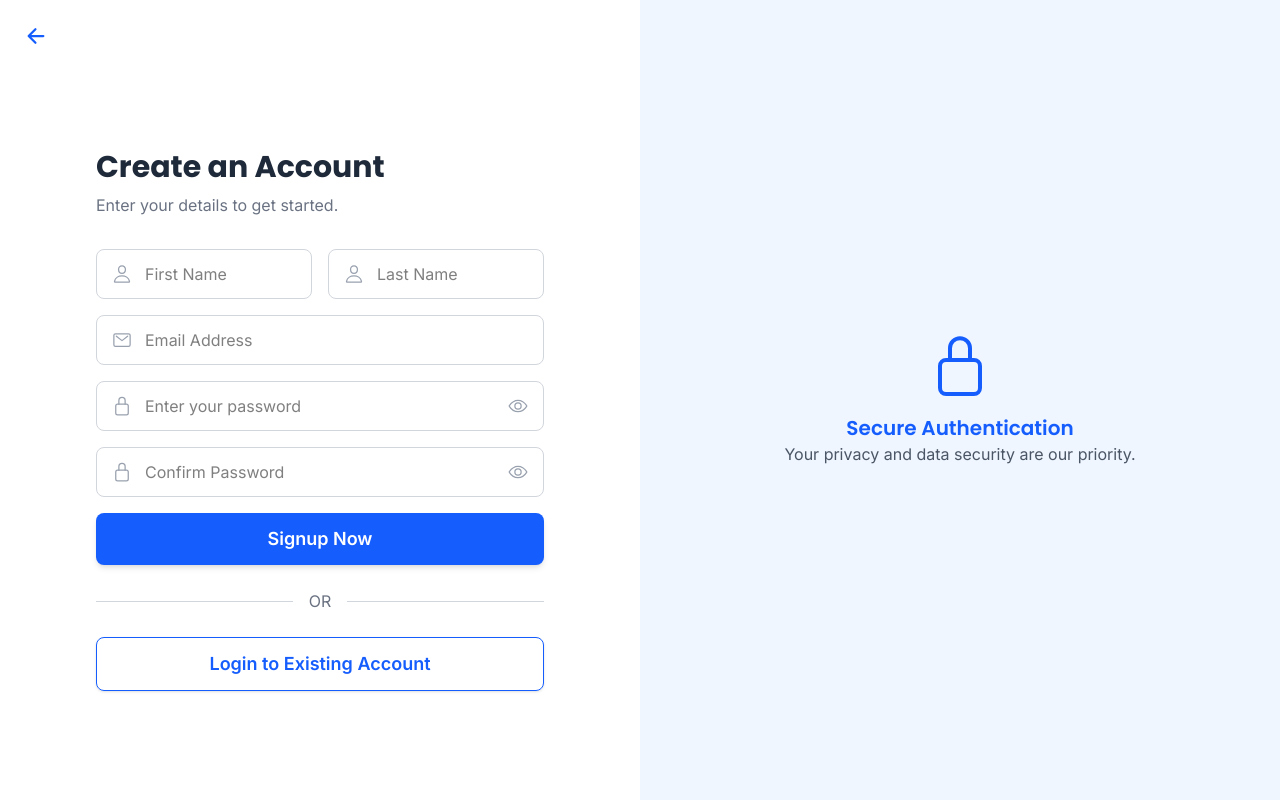
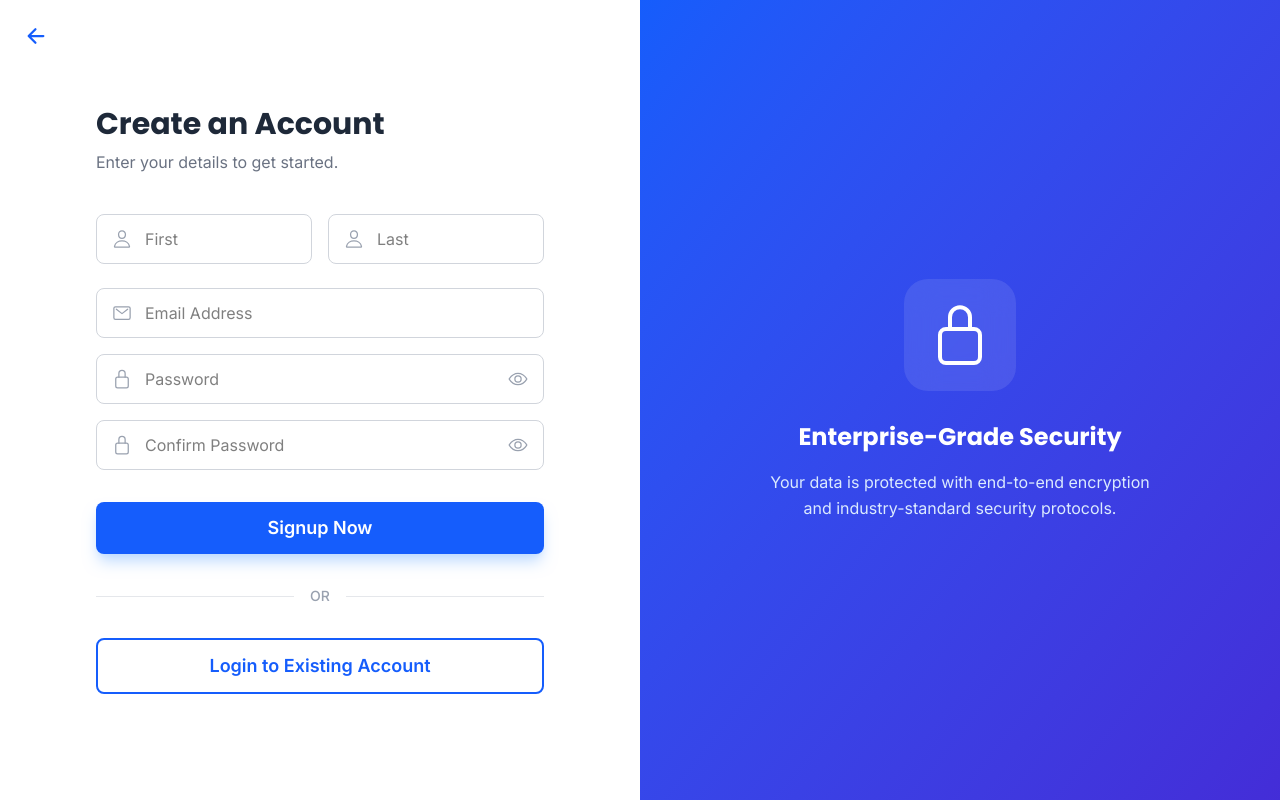
Before and after one commit to MiniduOshan/WorkPro, a React (Vite) app in the folder frontend/: page /signup in a window 1280 px wide. Built offline with nearby package versions, Linux system fonts and the light colour scheme; no server answers.

Commit message:
redirection fixed

```diff
--- a/frontend/src/pages/Auth.jsx
+++ b/frontend/src/pages/Auth.jsx
@@ -8,9 +8,8 @@ import {
   IoEyeOutline,
   IoEyeOffOutline
 } from 'react-icons/io5';
-import api from '../api/axios'; // Axios instance
+import api from '../api/axios';
 
-// AuthInput with Show/Hide password toggle
 const AuthInput = ({ name, placeholder, type = 'text', icon: Icon, formData, handleChange }) => {
   const [showPassword, setShowPassword] = useState(false);
   const inputType = type === 'password' && showPassword ? 'text' : type;
@@ -24,12 +23,12 @@ const AuthInput = ({ name, placeholder, type = 'text', icon: Icon, formData, han
         value={formData[name] || ''}
         onChange={handleChange}
         required={name !== 'firstName' && name !== 'lastName'}
-        className="w-full py-3 pl-12 pr-12 border border-gray-300 rounded-lg focus:ring-blue-600 focus:border-blue-600"
+        className="w-full py-3 pl-12 pr-12 border border-gray-300 rounded-lg focus:ring-blue-600 focus:border-blue-600 outline-none transition-all"
       />
       <Icon className="absolute left-4 top-1/2 transform -translate-y-1/2 text-gray-400 w-5 h-5" />
       {type === 'password' && (
         <div
-          className="absolute right-4 top-1/2 transform -translate-y-1/2 text-gray-400 cursor-pointer"
+          className="absolute right-4 top-1/2 transform -translate-y-1/2 text-gray-400 cursor-pointer hover:text-blue-600"
           onClick={() => setShowPassword(!showPassword)}
         >
           {showPassword ? <IoEyeOffOutline className="w-5 h-5" /> : <IoEyeOutline className="w-5 h-5" />}
@@ -65,26 +64,31 @@ const Auth = ({ type }) => {
       return;
     }
 
-    // Backend routes expect /api/users/...
     const endpoint = isLogin ? '/api/users/login' : '/api/users/signup';
 
     try {
       const { data } = await api.post(endpoint, formData);
 
-      localStorage.setItem('token', data.token); // Save token
-
-      // Store user profile if available
+      // 1. Save critical auth data
+      localStorage.setItem('token', data.token);
       if (data.user) {
         localStorage.setItem('userProfile', JSON.stringify(data.user));
       }
 
-      // Check if user is super admin and redirect accordingly
+      // 2. Redirect Super Admins
       if (data.user?.isSuperAdmin) {
         navigate('/dashboard/super-admin');
         return;
       }
 
-      // Check if user has multiple companies
+      // 3. Handle Employee Redirection
+      // Check for 'employee' role specifically
+      if (data.user?.role === 'employee') {
+        navigate('/dashboard/employee');
+        return;
+      }
+
+      // 4. Handle Manager/Owner Redirection
       if (isLogin) {
         try {
           const { data: companiesData } = await api.get('/api/companies/my-companies', {
@@ -92,67 +96,74 @@ const Auth = ({ type }) => {
           });
 
           if (companiesData.companies && companiesData.companies.length > 1) {
-            // User has multiple companies - show company selection
-            navigate('/select-company', { state: { companies: companiesData.companies, defaultCompany: companiesData.defaultCompany } });
+            // Select screen for users with multiple companies
+            navigate('/select-company', {
+              state: {
+                companies: companiesData.companies,
+                defaultCompany: companiesData.defaultCompany
+              }
+            });
           } else if (companiesData.companies && companiesData.companies.length === 1) {
-            // User has one company - set it and navigate
+            // Auto-select the only company and go to manager dashboard
             localStorage.setItem('companyId', companiesData.companies[0]._id);
-            navigate('/dashboard');
+            navigate('/dashboard/manager');
           } else {
-            // No companies - show company creation flow
-            navigate('/dashboard?create-company=true');
+            // Manager logged in but has no company yet
+            navigate('/dashboard/manager?first-time=true');
           }
         } catch (err) {
-          console.error('Failed to fetch companies:', err);
-          navigate('/dashboard');
+          console.error('Company fetch failed, defaulting to manager dashboard:', err);
+          navigate('/dashboard/manager');
         }
       } else {
-        // New signup - go directly to manager dashboard
+        // 5. New Manager Signup
+        // Redirect to manager dashboard with the 'create company' modal trigger
         navigate('/dashboard/manager?first-time=true');
       }
+
     } catch (err) {
-      console.error('Login error:', err);
-      console.error('Error response:', err.response);
-      console.error('Error request:', err.request);
-      const errorMessage = err.response?.data?.message || err.message || 'Network Error';
-      setError(`Authentication failed: ${errorMessage}`);
+      const errorMessage = err.response?.data?.message || 'Authentication failed. Please try again.';
+      setError(errorMessage);
     }
   };
 
   return (
     <div className="min-h-screen flex">
+      {/* Left Section: Form */}
       <div className="w-full md:w-1/2 flex items-center justify-center p-8 bg-white relative">
         <div className="w-full max-w-md">
-          <Link to="/" className="absolute top-4 left-4 p-2 rounded-full text-blue-600 hover:bg-gray-100">
+          <Link to="/" className="absolute top-4 left-4 p-2 rounded-full text-blue-600 hover:bg-blue-50 transition-colors">
             <IoArrowBackOutline className="w-6 h-6" />
           </Link>
 
-          <h1 className="text-3xl font-bold text-gray-800 mt-10 mb-2">
-            {isLogin ? 'Welcome Back!' : 'Create an Account'}
-          </h1>
-          <p className="text-gray-500 mb-8">
-            {isLogin ? 'Sign in to access your dashboard.' : 'Enter your details to get started.'}
-          </p>
+          <div className="mb-10">
+            <h1 className="text-3xl font-bold text-gray-800 mb-2">
+              {isLogin ? 'Welcome Back!' : 'Create an Account'}
+            </h1>
+            <p className="text-gray-500">
+              {isLogin ? 'Sign in to access your dashboard.' : 'Enter your details to get started.'}
+            </p>
+          </div>
 
           {error && (
-            <div className="p-3 mb-4 text-sm text-red-700 bg-red-100 rounded-lg" role="alert">
+            <div className="p-4 mb-6 text-sm text-red-700 bg-red-50 border border-red-200 rounded-lg animate-pulse" role="alert">
               {error}
             </div>
           )}
 
-          <form onSubmit={handleSubmit}>
+          <form onSubmit={handleSubmit} className="space-y-2">
             {!isLogin && (
               <div className="flex space-x-4">
                 <AuthInput
                   name="firstName"
-                  placeholder="First Name"
+                  placeholder="First"
                   icon={IoPersonOutline}
                   formData={formData}
                   handleChange={handleChange}
                 />
                 <AuthInput
                   name="lastName"
-                  placeholder="Last Name"
+                  placeholder="Last"
                   icon={IoPersonOutline}
                   formData={formData}
                   handleChange={handleChange}
@@ -171,7 +182,7 @@ const Auth = ({ type }) => {
 
             <AuthInput
               name="password"
-              placeholder="Enter your password"
+              placeholder="Password"
               type="password"
               icon={IoLockClosedOutline}
               formData={formData}
@@ -189,36 +200,39 @@ const Auth = ({ type }) => {
               />
             )}
 
-            {/* Forgot Password in here */}
-
             <button
               type="submit"
-              className="w-full py-3 bg-blue-600 text-white text-lg font-semibold rounded-lg shadow-md hover:bg-blue-700 transition-colors"
+              className="w-full py-3 mt-4 bg-blue-600 text-white text-lg font-semibold rounded-lg shadow-lg shadow-blue-200 hover:bg-blue-700 hover:shadow-none transition-all active:scale-[0.98]"
             >
               {isLogin ? 'Login Now' : 'Signup Now'}
             </button>
           </form>
 
-          <div className="flex items-center my-6">
-            <div className="grow border-t border-gray-300"></div>
-            <span className="shrink mx-4 text-gray-500">OR</span>
-            <div className="grow border-t border-gray-300"></div>
+          <div className="flex items-center my-8">
+            <div className="grow border-t border-gray-200"></div>
+            <span className="shrink mx-4 text-gray-400 text-sm font-medium">OR</span>
+            <div className="grow border-t border-gray-200"></div>
           </div>
 
           <Link
             to={isLogin ? '/signup' : '/login'}
-            className="w-full block text-center py-3 border border-blue-600 text-blue-600 text-lg font-semibold rounded-lg shadow-sm hover:bg-blue-50 transition-colors"
+            className="w-full block text-center py-3 border-2 border-blue-600 text-blue-600 text-lg font-semibold rounded-lg hover:bg-blue-50 transition-all"
           >
             {isLogin ? 'Create Account' : 'Login to Existing Account'}
           </Link>
         </div>
       </div>
 
-      <div className="hidden md:flex md:w-1/2 bg-blue-50 items-center justify-center p-8">
-        <div className="text-blue-600 text-center">
-          <IoLockClosedOutline className="w-16 h-16 mx-auto mb-4" />
-          <h2 className="text-xl font-semibold">Secure Authentication</h2>
-          <p className="text-gray-600">Your privacy and data security are our priority.</p>
+      {/* Right Section: Visual */}
+      <div className="hidden md:flex md:w-1/2 bg-gradient-to-br from-blue-600 to-indigo-700 items-center justify-center p-12">
+        <div className="text-white text-center max-w-sm">
+          <div className="bg-white/10 p-6 rounded-3xl backdrop-blur-lg mb-6 inline-block">
+            <IoLockClosedOutline className="w-16 h-16" />
+          </div>
+          <h2 className="text-2xl font-bold mb-4">Enterprise-Grade Security</h2>
+          <p className="text-blue-100 leading-relaxed">
+            Your data is protected with end-to-end encryption and industry-standard security protocols.
+          </p>
         </div>
       </div>
     </div>
```
